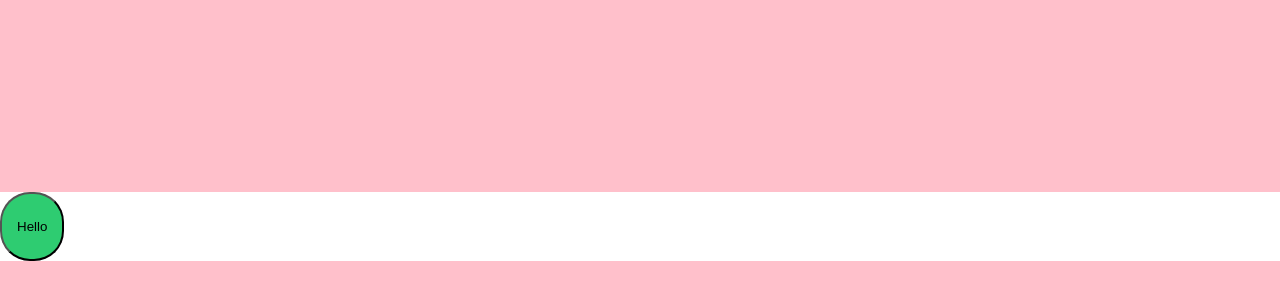
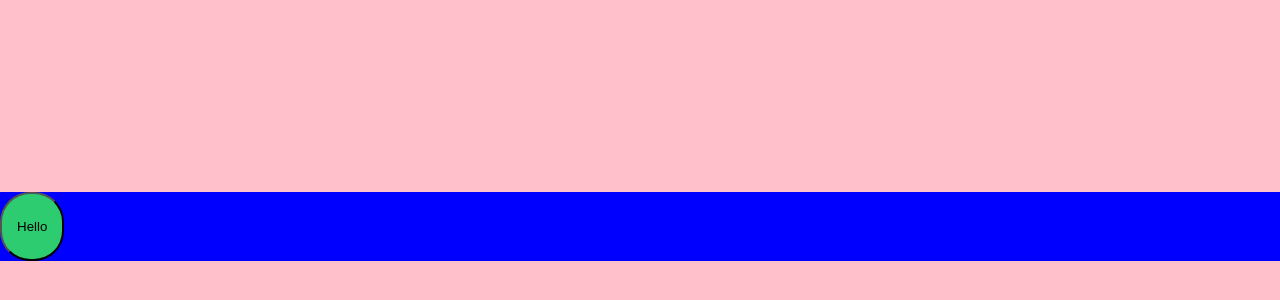
Before and after one commit to mykuromi/styled-awesomeness, a React (Create React App) app: page / in a window 1280 px wide. Shown: the part 1408-1708 px from the top of the page. Built offline with nearby package versions, Linux system fonts and the light colour scheme.

Commit message:
7. Nesting

```diff
--- a/src/App.js
+++ b/src/App.js
@@ -19,10 +19,17 @@ const awesomeCard = css`
   padding: 20px;
 `;
 
+const Card = styled.div`
+  background-color: white;
+`;
+
 const Container = styled.div`
   height: 100vh;
   width: 100%;
   background-color: pink;
+  ${Card} {
+    background-color: blue;
+  }
 `;
 
 const Input = styled.input.attrs({
@@ -98,10 +105,6 @@ const rotation = keyframes`
   }
 `;
 
-const Card = styled.div`
-  background-color: white;
-`;
-
 const FormButton = styled.button`
   border-radius: 30px;
   padding: 25px 15px;
```
